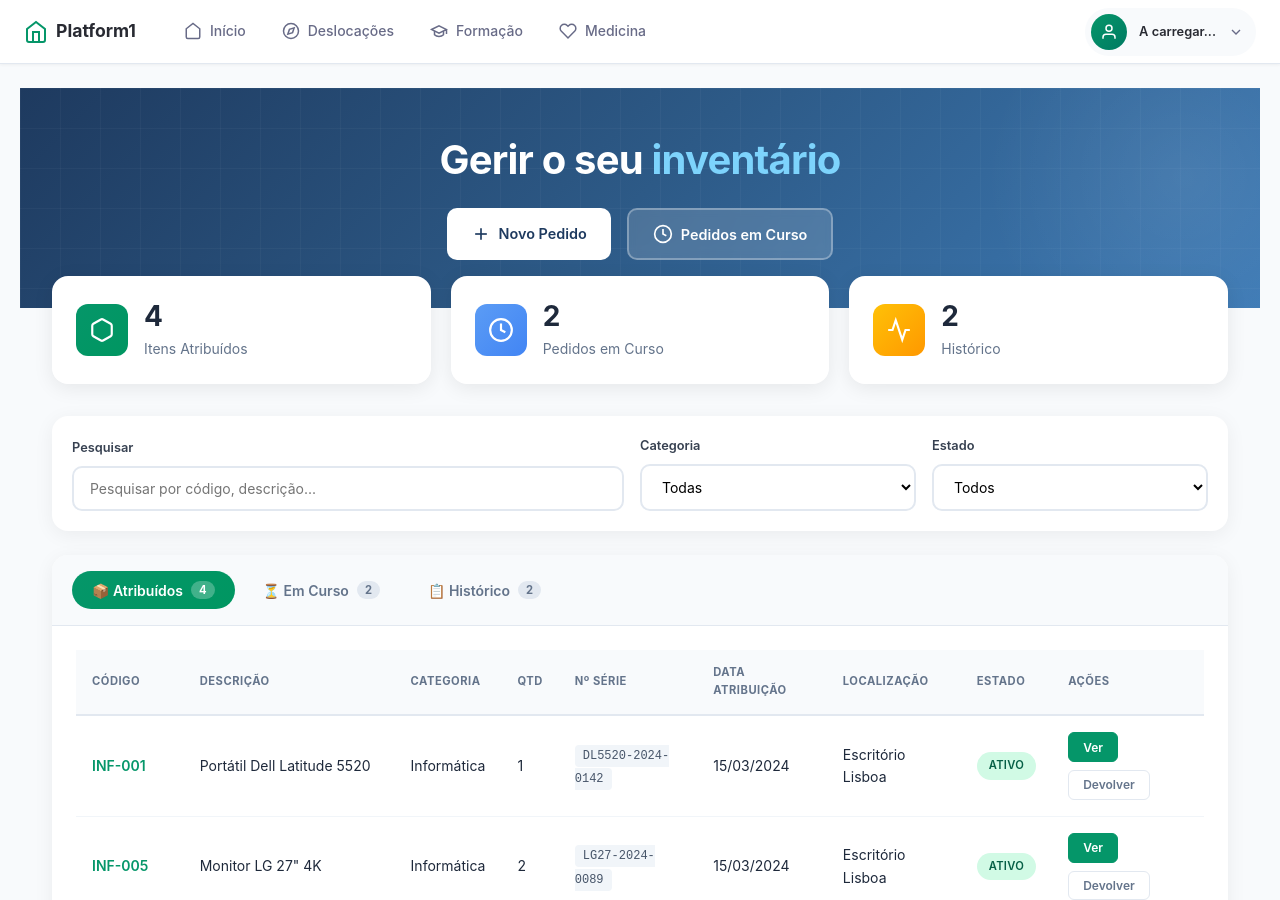
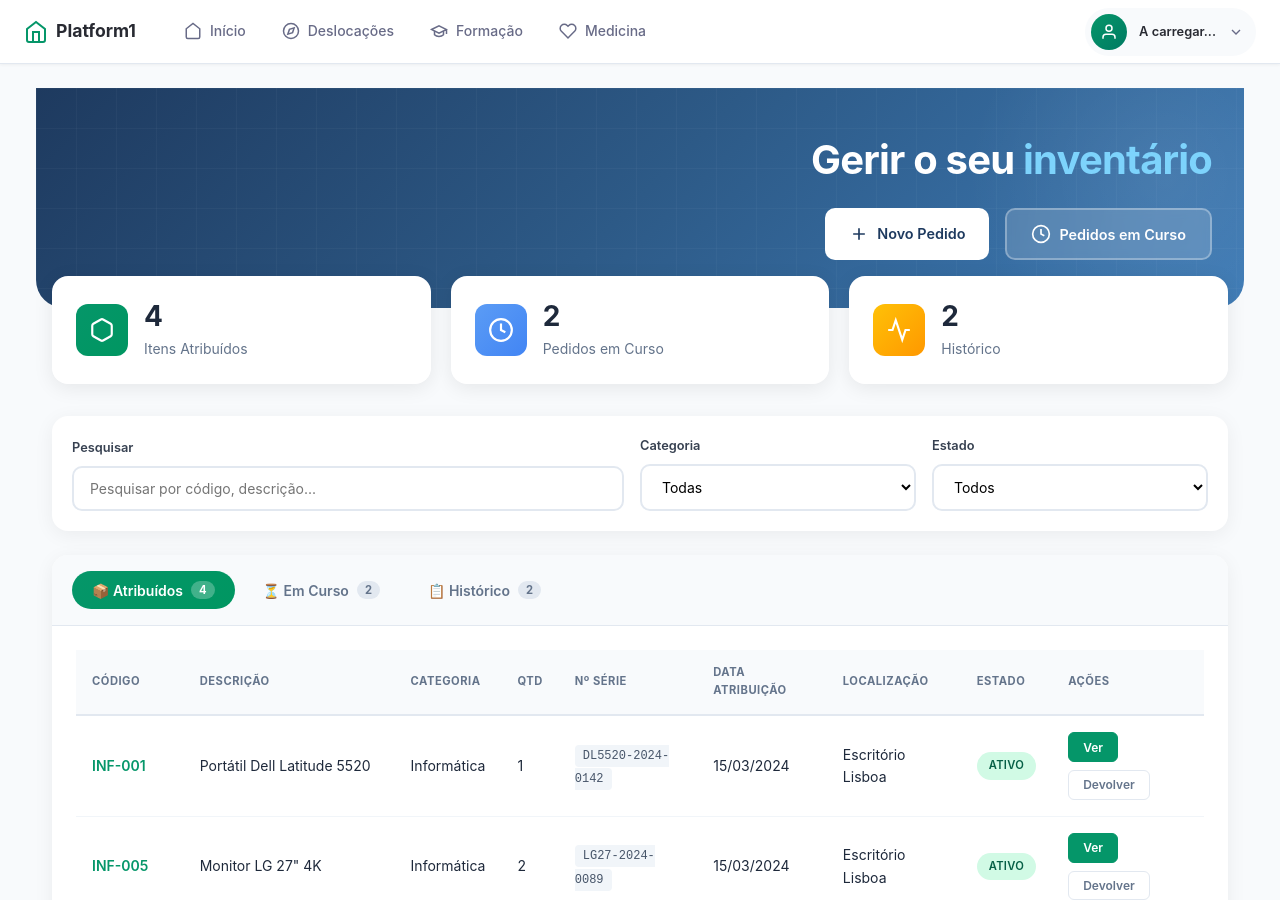
Before and after one commit to andrealmeida6/Platform1, a Jekyll site: the page built from inventario.html, in a window 1280 px wide and 900 px high. Built offline with Jekyll 4.4.1, drawn with Linux system fonts in a browser that asks for light colours.

Commit message:
style(inventario): hero section mais arredondado e título alinhado à direita

```diff
--- a/inventario.html
+++ b/inventario.html
@@ -44,6 +44,8 @@ title: Inventário
   padding: 3rem 2rem;
   position: relative;
   overflow: hidden;
+  border-radius: 0 0 28px 28px;
+  margin: 0 1rem;
 }
 
 .inventario-hero::before {
@@ -79,7 +81,7 @@ title: Inventário
 }
 
 .inventario-hero .hero-content {
-  text-align: center;
+  text-align: right;
 }
 
 .inventario-hero .hero-title {
@@ -98,7 +100,7 @@ title: Inventário
   display: flex;
   flex-wrap: wrap;
   gap: 1rem;
-  justify-content: center;
+  justify-content: flex-end;
   align-items: center;
 }
 
@@ -610,14 +612,21 @@ title: Inventário
 @media (max-width: 768px) {
   .inventario-hero {
     padding: 2rem 1rem;
+    border-radius: 0 0 20px 20px;
+    margin: 0 0.5rem;
   }
 
   .inventario-hero .hero-title {
     font-size: 1.75rem;
   }
 
+  .inventario-hero .hero-content {
+    text-align: center;
+  }
+
   .inventario-hero .hero-cta {
     flex-direction: column;
+    justify-content: center;
   }
 
   .inventario-hero .hero-btn {
```
